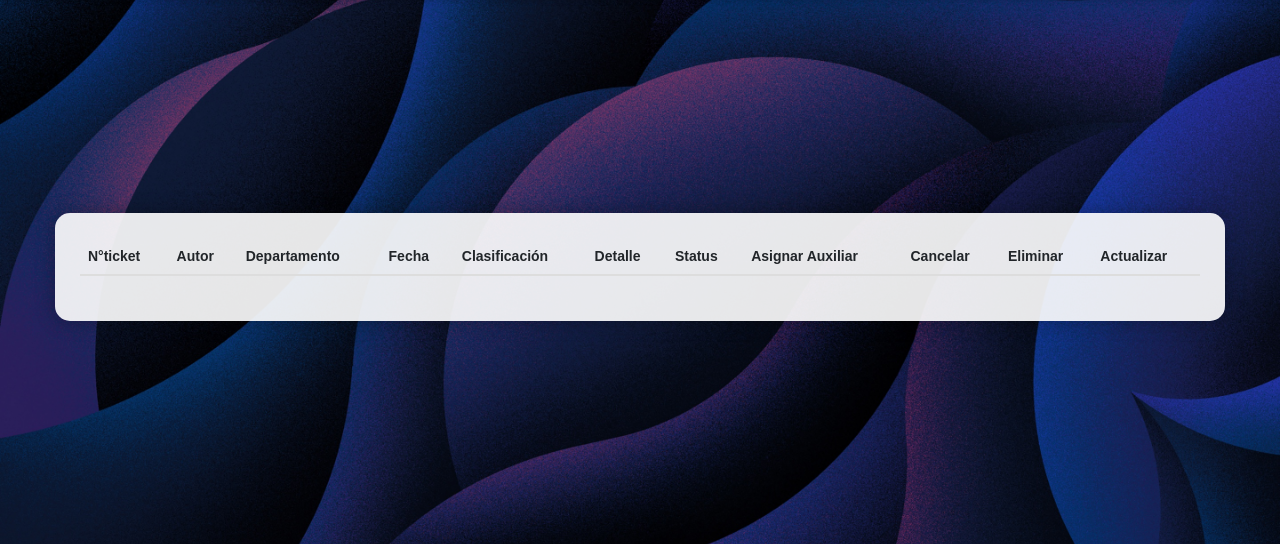
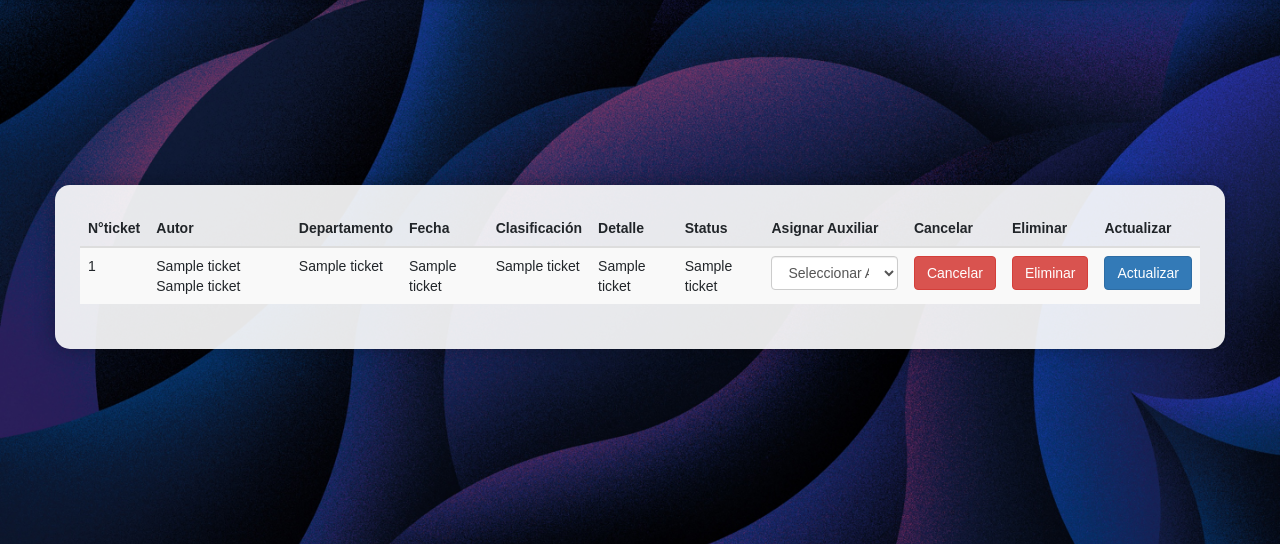
Before and after one commit to FranciscoSinecio/Ticket-system, a Flask app: template templates/consultaticket_jefe.html in a window 1280 px wide; the page is wider, and only the part inside the window is pictured. Shown: the part 116-660 px from the top of that part. Run offline with Flask 3, Linux system fonts and the light colour scheme; the template is opened without the code that fills it: most values are stand-ins (such as "Sample title", 1, 10 or a date in 2020); data that the repository does not hold is empty; some libraries are stand-ins or nearby versions.

Commit message:
modificaciones nuevas
Modificaciones nuevas

```diff
--- a/templates/consultaticket_jefe.html
+++ b/templates/consultaticket_jefe.html
@@ -64,6 +64,29 @@
         </tr>
       </thead>
       <tbody>
+        {% for ticket in tickets %}
+    <tr>
+      <td>{{ ticket[0] }}</td> <!-- Número de ticket -->
+      <td>{{ ticket[1] }} {{ ticket[2] }}</td> <!-- Nombre y Apellido del cliente -->
+      <td>{{ ticket[3] }}</td> <!-- Departamento -->
+      <td>{{ ticket[4] }}</td> <!-- Fecha de expedición -->
+      <td>{{ ticket[5] }}</td> <!-- Problema -->
+      <td>{{ ticket[6] }}</td> <!-- Descripción del problema -->
+      <td>{{ ticket[7] }}</td> <!-- Status -->
+      <td>
+        <select class="form-control" onchange="assignAuxiliar(this.value, '{{ ticket[0] }}')">
+          <option value="">Seleccionar Auxiliar</option>
+          <option value="auxiliar1">Auxiliar 1</option>
+          <option value="auxiliar2">Auxiliar 2</option>
+          <option value="auxiliar3">Auxiliar 3</option>
+        </select>
+      </td>
+      <td><button class="btn btn-danger" onclick="confirmarCancelar('{{ ticket[0] }}')">Cancelar</button></td>
+      <td><button class="btn btn-danger" onclick="confirmarEliminar('{{ ticket[0] }}')">Eliminar</button></td>
+      <td><button class="btn btn-primary" onclick="actualizarTicket('{{ ticket[0] }}')">Actualizar</button></td>
+    </tr>
+  {% endfor %}
+
         <!-- Datos simulados -->
         <!--<tr>
           <td>1</td>
@@ -103,7 +126,7 @@
           </td>
           <td><button class="btn btn-danger" onclick="confirmarCancelar('2')">Cancelar</button></td>
           <td><button class="btn btn-danger" onclick="confirmarEliminar('2')">Eliminar</button></td>
-        </tr>
+        </tr>-->
       </tbody>
     </table>
   </div>
```
